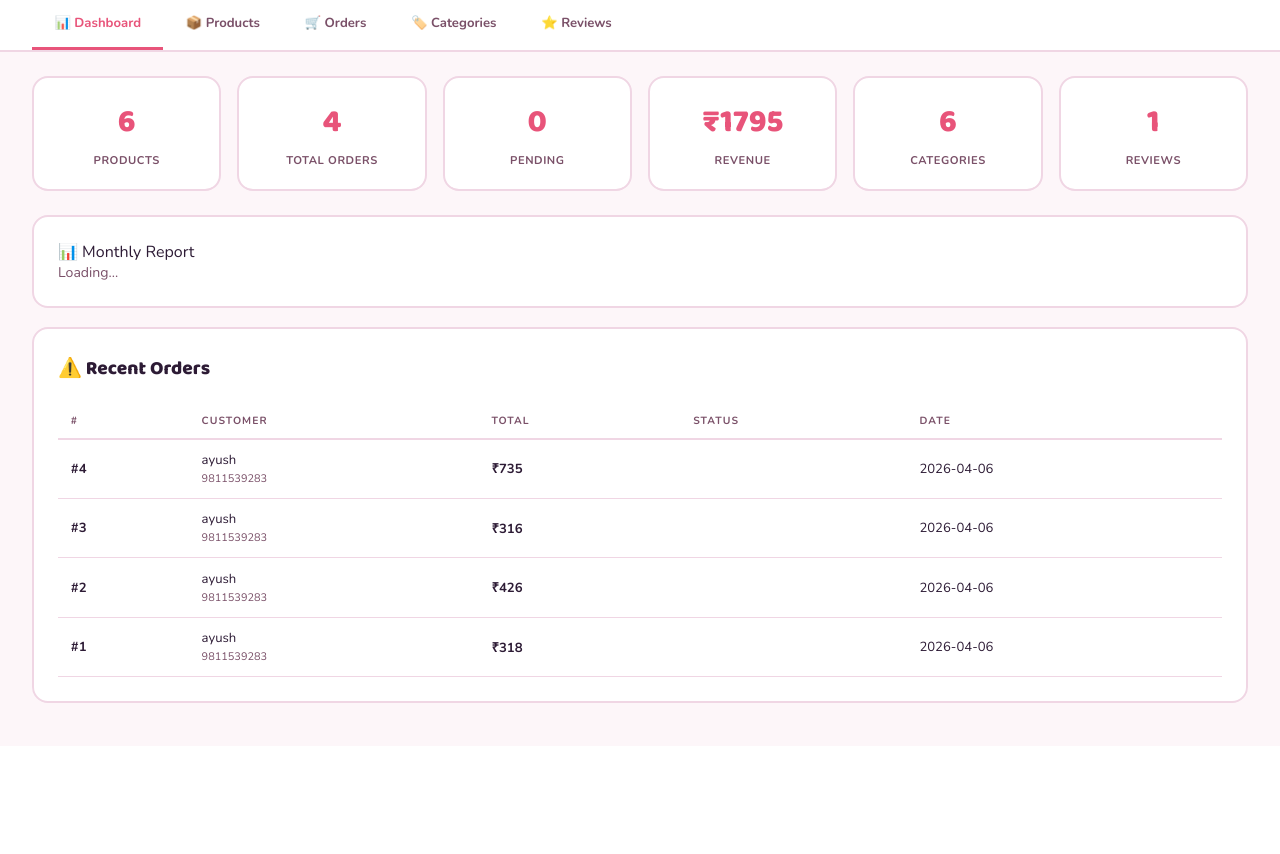
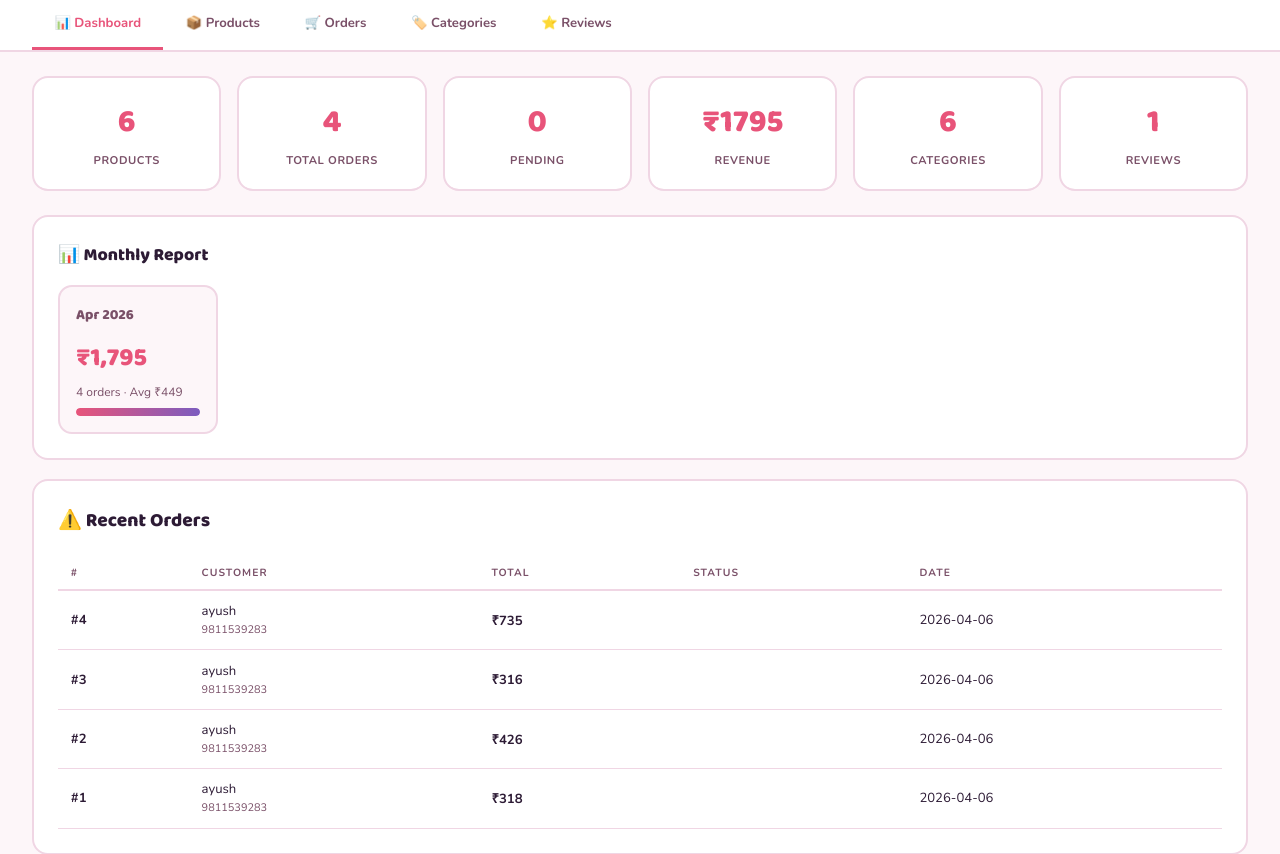
Before and after one commit to Ayush-Rathore-max/RAWMATERIAL_SUPPLIES, a Flask app: page /admin in a window 1280 px wide. Shown: the part 68-922 px from the top of the page. Before the commit the page ends 771 px from the top, so only its background shows below. Run offline with Flask 3, Linux system fonts and the light colour scheme; the visitor is signed in with stand-in values (Sample User, id 1); data comes from the database, SQL or seed files in the repository; tables that the repository leaves empty hold one stand-in row (values such as "Sample post"); grey boxes marked "Sample" are stand-in pictures.

Commit message:
monthly report fixed

```diff
--- a/templates/admin.html
+++ b/templates/admin.html
@@ -55,6 +55,9 @@
     .cat-del:hover{color:#ef4444}
     .star-display{color:var(--yellow);font-size:0.9rem}
     .review-img{width:50px;height:50px;border-radius:8px;object-fit:cover;border:1.5px solid var(--border)}
+
+    .card-title{font-family:'Baloo 2',cursive;font-size:1.1rem;font-weight:800;color:var(--dark);margin-bottom:1rem}
+    .month-grid{display:flex;flex-wrap:wrap;gap:0.8rem;overflow-x:auto}
     @media(max-width:640px){
       .form-row{grid-template-columns:1fr}
       .tabs{padding:0 1rem}
@@ -357,33 +360,30 @@
     });
 
     const keys = Object.keys(monthMap).sort().reverse();
-    const tbody = document.getElementById('monthlyBody');
+    const monthGrid = document.getElementById('monthGrid');
 
     if (!keys.length) {
-      tbody.innerHTML = '<tr><td colspan="5" style="text-align:center;color:var(--muted);padding:1.5rem;font-style:italic">Abhi koi orders nahi hain!</td></tr>';
+      monthGrid.innerHTML = '<p style="color:var(--muted);font-style:italic;text-align:center;padding:1rem">Abhi koi orders nahi hain!</p>';
       return;
     }
 
     const maxRev = Math.max(...keys.map(k => monthMap[k].revenue));
+    const monthNames = ['Jan','Feb','Mar','Apr','May','Jun','Jul','Aug','Sep','Oct','Nov','Dec'];
 
-    tbody.innerHTML = keys.map(key => {
+    monthGrid.innerHTML = keys.map(key => {
       const d = monthMap[key];
       const avg = Math.round(d.revenue / d.orders);
       const barWidth = maxRev > 0 ? Math.round((d.revenue / maxRev) * 100) : 0;
       const [year, month] = key.split('-');
-      const monthNames = ['Jan','Feb','Mar','Apr','May','Jun','Jul','Aug','Sep','Oct','Nov','Dec'];
       const monthName = monthNames[parseInt(month)-1] + ' ' + year;
-      return `<tr>
-        <td><strong>${monthName}</strong></td>
-        <td>${d.orders} orders</td>
-        <td><strong style="color:var(--pink)">₹${d.revenue.toLocaleString('en-IN')}</strong></td>
-        <td>₹${avg.toLocaleString('en-IN')}</td>
-        <td>
-          <div style="background:#fce7f3;border-radius:10px;height:12px;width:150px;overflow:hidden">
-            <div style="background:linear-gradient(90deg,var(--pink),var(--purple));height:100%;width:${barWidth}%;border-radius:10px;transition:width 0.5s"></div>
-          </div>
-        </td>
-      </tr>`;
+      return `<div style="background:var(--bg);border:2px solid var(--border);border-radius:14px;padding:1rem;min-width:160px">
+        <div style="font-family:'Baloo 2',cursive;font-size:0.9rem;font-weight:700;color:var(--muted);margin-bottom:0.6rem">${monthName}</div>
+        <div style="font-family:'Baloo 2',cursive;font-size:1.6rem;font-weight:800;color:var(--pink)">₹${d.revenue.toLocaleString('en-IN')}</div>
+        <div style="font-size:0.75rem;color:var(--muted);margin:0.3rem 0">${d.orders} orders · Avg ₹${avg}</div>
+        <div style="background:#fce7f3;border-radius:10px;height:8px;overflow:hidden;margin-top:0.5rem">
+          <div style="background:linear-gradient(90deg,var(--pink),var(--purple));height:100%;width:${barWidth}%;border-radius:10px"></div>
+        </div>
+      </div>`;
     }).join('');
   }
 
```
